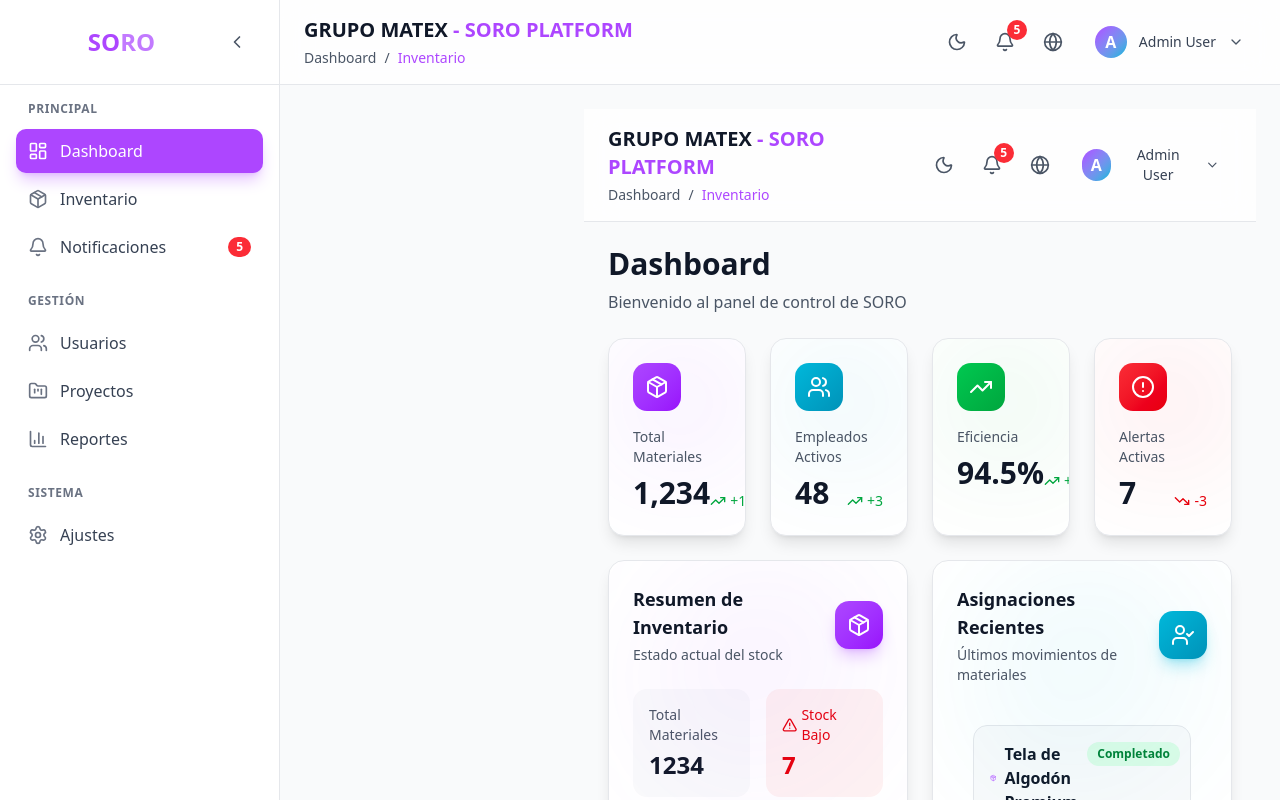
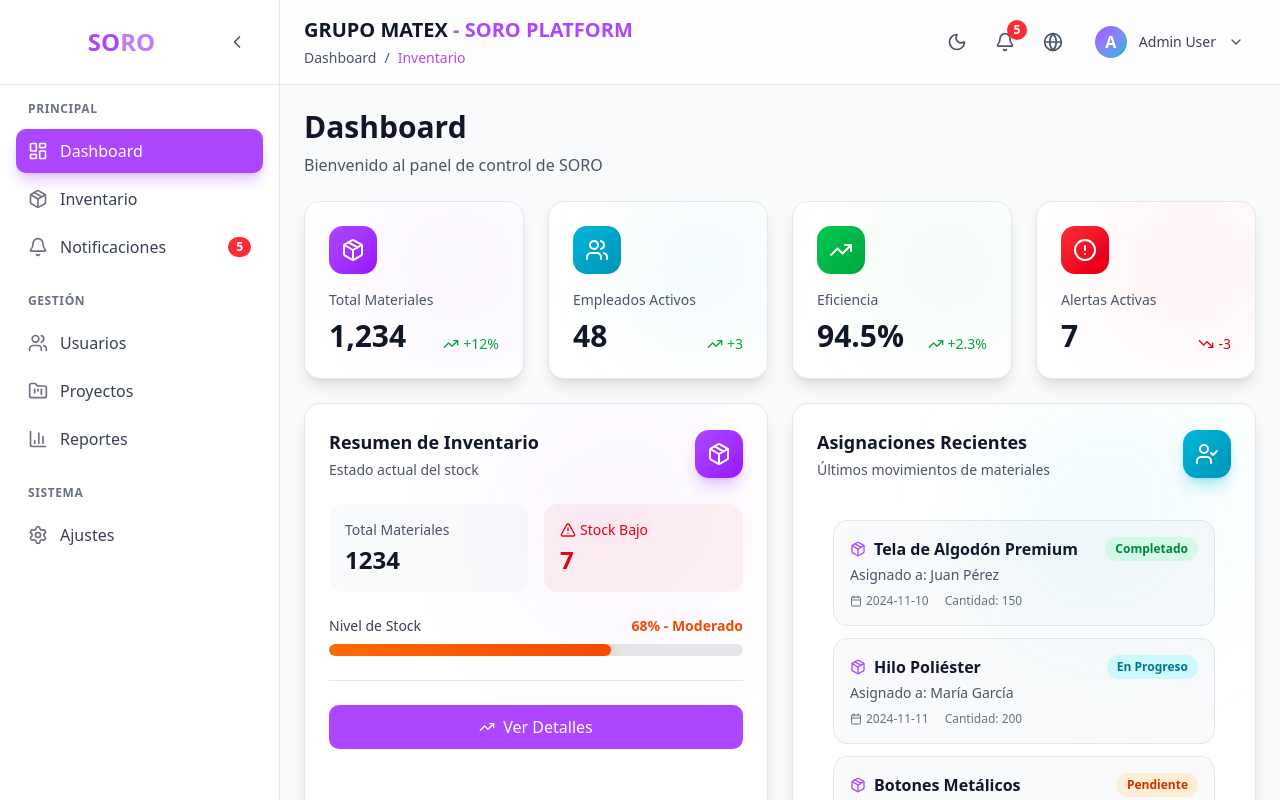
Before and after one commit to CrisD3v/soro, a Next.js app in the folder client/: page /dashboard in a window 1280 px wide. Shown: the top 800 px of the page. Built offline with nearby package versions, Linux system fonts and the light colour scheme.

Commit message:
fix( pages): corregir imports en dashboard page
## Fix
- Actualizar imports de componentes
- Corregir rutas de navegación

## Resultado
 Dashboard page sin errores
 Navegación funcional

```diff
--- a/client/src/app/dashboard/page.tsx
+++ b/client/src/app/dashboard/page.tsx
@@ -1,11 +1,15 @@
 'use client';
+
+/**
+ * Dashboard Page
+ * Página principal del dashboard con KPIs y resumen
+ */
 
 import { StatCard } from '@/components/molecules/StatCard/StatCard';
 import { InventorySummaryCard } from '@/components/organisms/InventorySummaryCard/InventorySummaryCard';
 import { MovementHistoryCard } from '@/components/organisms/MovementHistoryCard/MovementHistoryCard';
 import { NotificationsCard } from '@/components/organisms/NotificationsCard/NotificationsCard';
 import { RecentAssignmentsCard } from '@/components/organisms/RecentAssignmentsCard/RecentAssignmentsCard';
-import { DashboardLayout } from '@/components/templates/DashboardLayout/DashboardLayout';
 import { AlertCircle, Package, TrendingUp, Users } from 'lucide-react';
 
 export default function DashboardPage() {
@@ -121,7 +125,6 @@ export default function DashboardPage() {
   ];
 
   return (
-    <DashboardLayout>
     <div className="space-y-6">
       {/* Page Header */}
       <div>
@@ -205,6 +208,5 @@ export default function DashboardPage() {
         />
       </div>
     </div>
-    </DashboardLayout>
   );
 }
```
Lines whose indentation alone changed are shown as unchanged.
